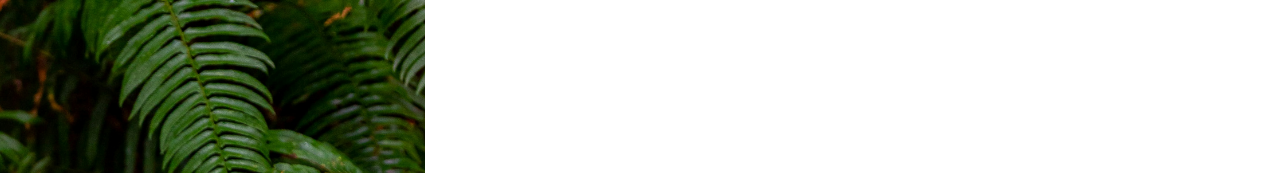
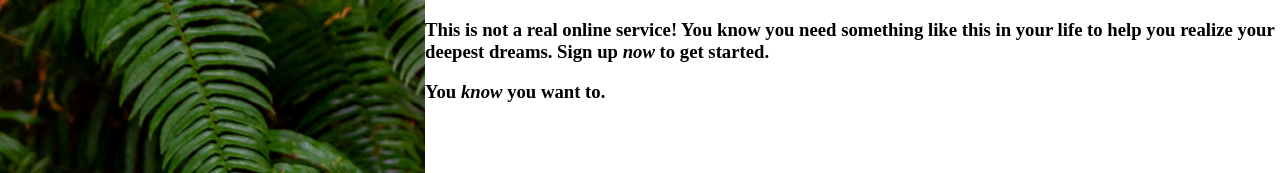
Before and after one commit to jt00721/sign-up-form, a plain HTML site: page index.html in a window 1280 px wide. Shown: the top 173 px of the page. Drawn offline with Linux system fonts and the light colour scheme.

Commit message:
Add text to form header

```diff
--- a/index.html
+++ b/index.html
@@ -16,7 +16,10 @@
         </p>
     </div>
     <div class="form">
-        <div class="form-header"></div>
+        <div class="form-header">
+            <h3>This is not a real online service! You know you need something like this in your life to help you realize your deepest dreams. Sign up <em>now</em> to get started.</h3>
+            <h3>You <em>know</em> you want to.</h3>
+        </div>
         <div class="form-fields"></div>
         <div class="form-footer"></div>
     </div>
```
